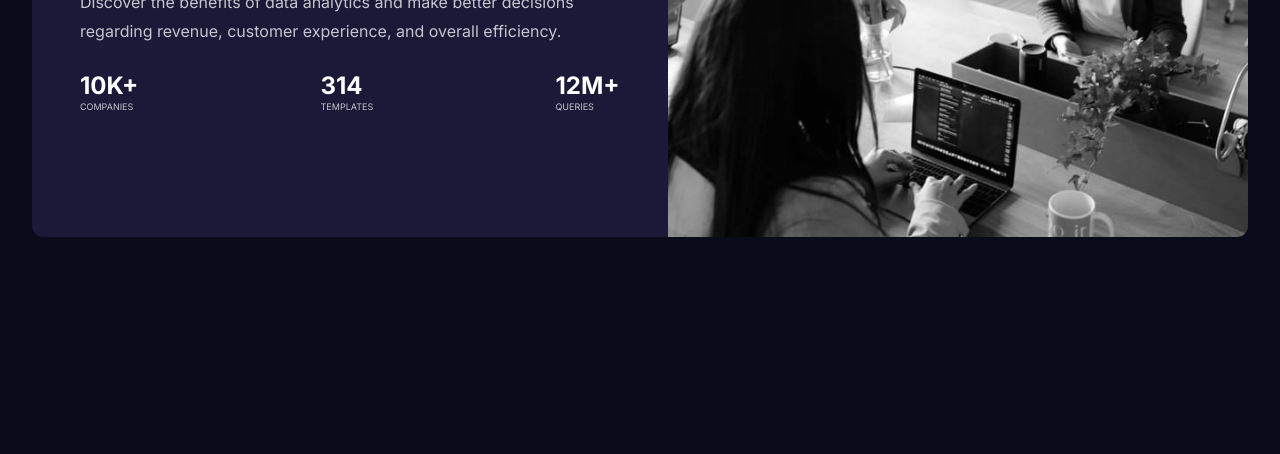
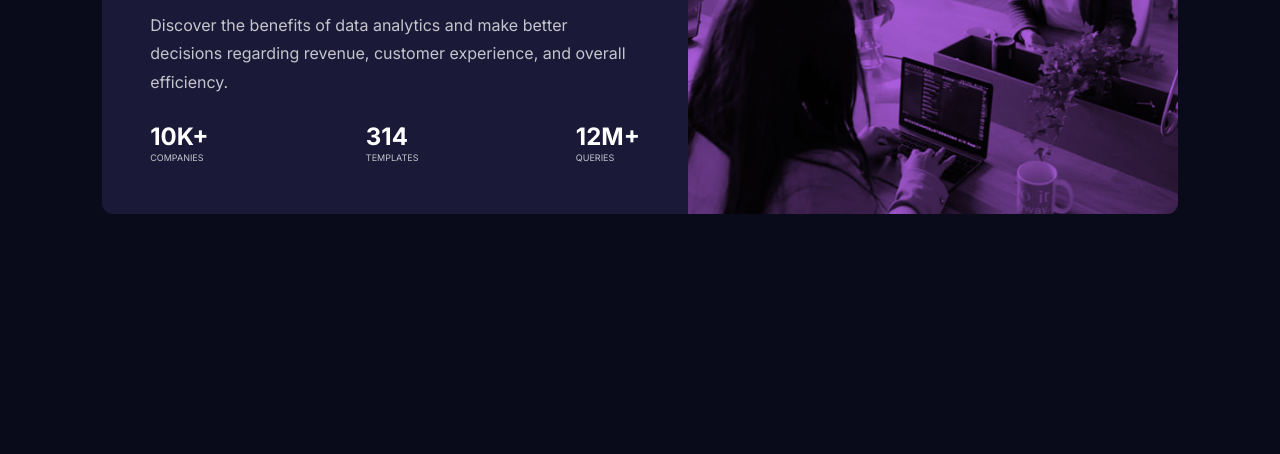
Before and after one commit to polukarp/stats-preview-card-component, a plain HTML site: page index.html in a window 1280 px wide. Shown: the part 410-864 px from the top of the page. Drawn offline with Linux system fonts and the light colour scheme.

Commit message:
fixed minor issues

```diff
--- a/index.html
+++ b/index.html
@@ -12,7 +12,7 @@
   <body>
     <main class="hero">
       <div class="hero__picture">
-        <img src="./images/image-header-mobile.jpg" alt="women sitting with their laptops" />
+        <!-- <img src="./images/image-header-mobile.jpg" alt="women sitting with their laptops" /> -->
       </div>
       <section class="hero__main">
         <h1 class="hero__heading">Get <span>insights</span> that help your business grow.</h1>
--- a/styles.scss
+++ b/styles.scss
@@ -2,7 +2,7 @@
 
 
 $mobile: 375px;
-$desktop: 1440px;
+$desktop: 800px;
 
 $main-bg: hsl(233, 47%, 7%);
 $card-bg: hsl(244, 38%, 16%);
@@ -31,26 +31,26 @@ body {
     border-radius: .7em;
     overflow: hidden;
     text-align: center;
-
-    @media (min-width:768px) {
-        display: flex;
+    display: flex;
+    flex-direction: column;
+    @media (min-width:$desktop) {
+        text-align: left;
         flex-direction: row-reverse;
-        text-align: left;
     }
 
 
     &__picture {
-        img {
-            width: 100%;
-            height: 100%;
-        }
+        flex: 1;
+        background: url(./images/image-header-desktop.jpg), hsl(277, 64%, 61%);
+        background-size: cover; background-blend-mode: multiply;
+        min-height: 300px;
 
     }
     &__main {
         padding: 1em 1.8em;
-        flex-basis: 50%;
+        flex: 1;
 
-        @media (min-width:768px) {
+        @media (min-width:$desktop) {
             padding: 3em;
         }
 
@@ -62,7 +62,7 @@ body {
             color: $accent;
         }
 
-        @media (min-width:768px) {
+        @media (min-width:$desktop) {
             font-size: xx-large;
         }
     }
@@ -72,7 +72,7 @@ body {
         color: $main-p;
         margin-bottom: 2em;
 
-        @media (min-width:768px) {
+        @media (min-width:$desktop) {
             font-size: medium;
         }
 
@@ -84,7 +84,7 @@ body {
         text-transform: uppercase;
 
 
-        @media (min-width:768px) {
+        @media (min-width:$desktop) {
             display: flex;
             flex-direction: row;
             justify-content: space-between;
@@ -97,7 +97,7 @@ body {
     line-height: 1.8em;
     color: $main-p;
 
-    @media (min-width:768px) {
+    @media (min-width:$desktop) {
         font-size: xx-small;
     }
 
```
Also changed, not shown: styles.css, styles.min.css.
